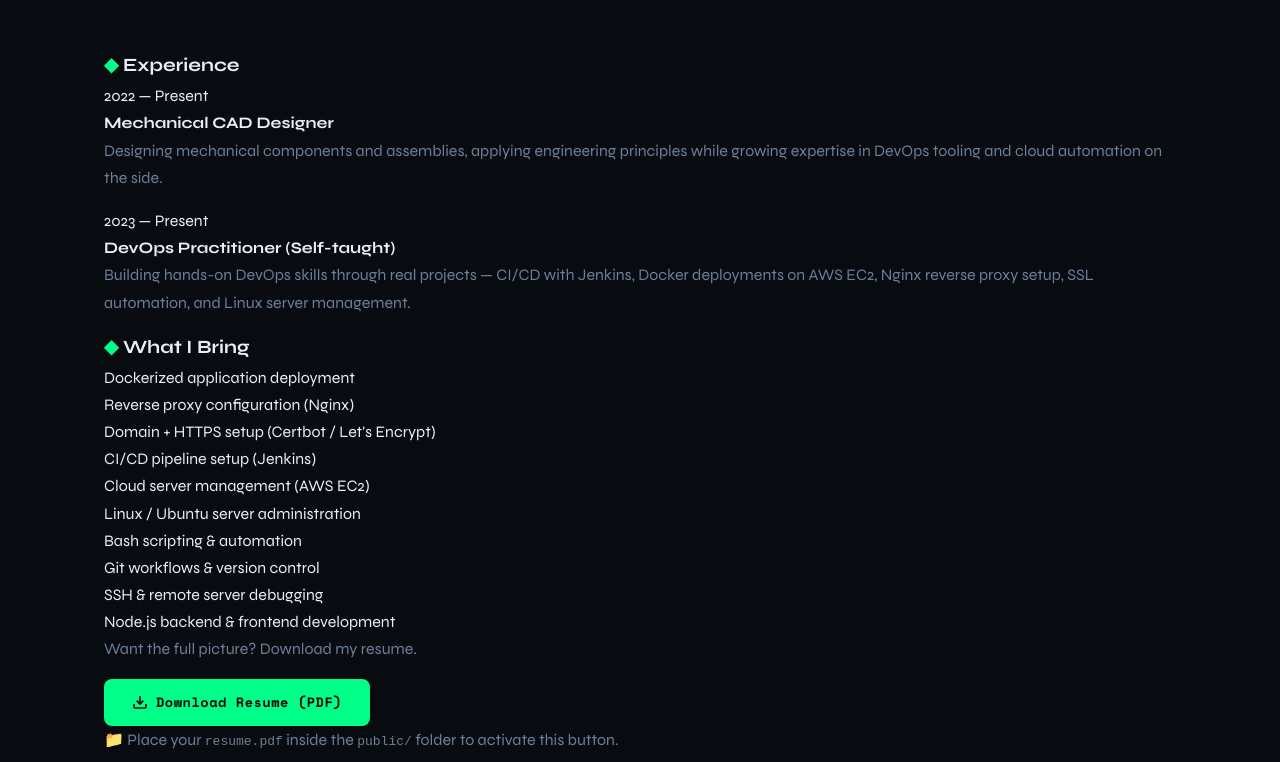
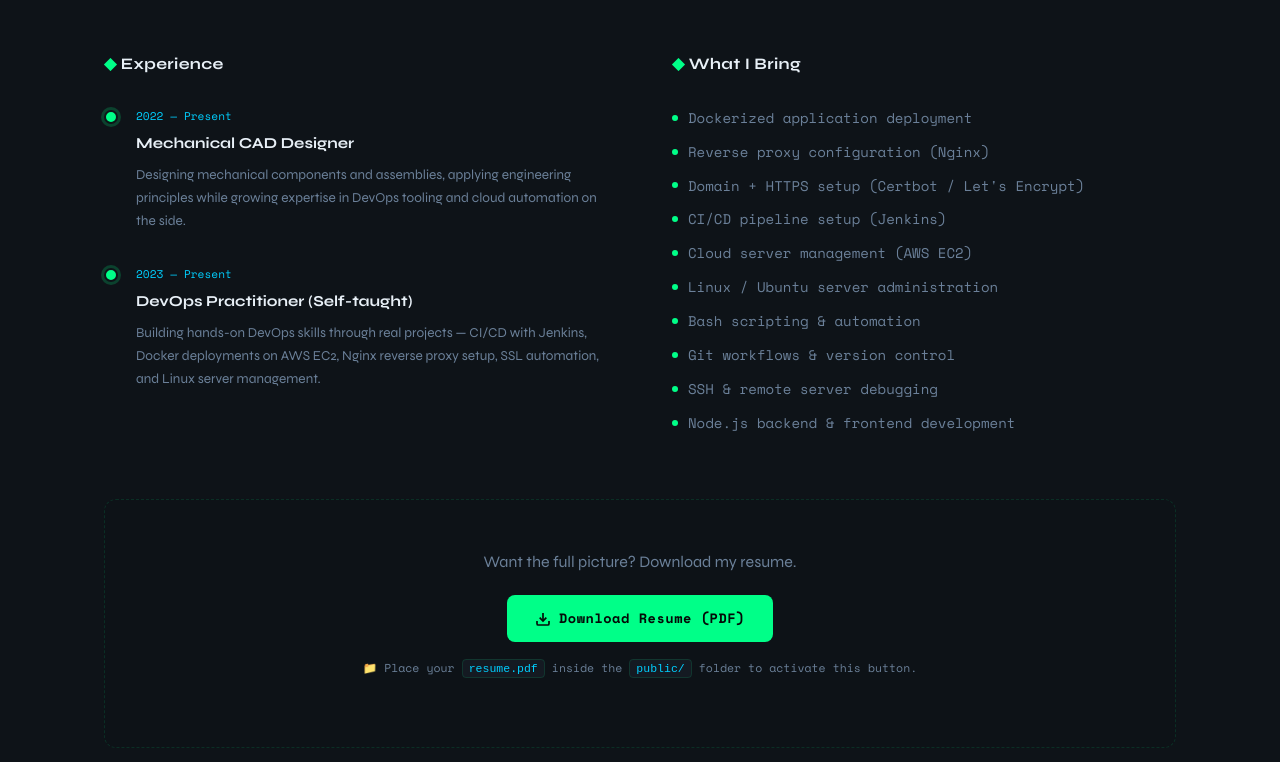
Before and after one commit to aru-akay/Portfolio-latest, a website: page public/index.html in a window 1280 px wide. Shown: the part 4498-5260 px from the top of the page. Drawn offline with nearby package versions, Linux system fonts and the light colour scheme.

Commit message:
Add resume section styles to style.css

```diff
--- a/public/css/style.css
+++ b/public/css/style.css
@@ -395,6 +395,96 @@ p { color: var(--text-muted); margin-bottom: 1rem; }
 .form-status.success { color: var(--accent); }
 .form-status.error { color: var(--accent3); }
 
+/* ── RESUME ──────────────────────────────────────────────────── */
+.resume-section { background: var(--bg2); }
+
+.resume-grid {
+  display: grid;
+  grid-template-columns: 1fr 1fr;
+  gap: 64px;
+  margin-bottom: 64px;
+}
+
+.resume-col-title {
+  font-size: 1rem; font-weight: 700;
+  margin-bottom: 28px; letter-spacing: .02em;
+  color: var(--text);
+}
+
+/* Timeline */
+.timeline { display: flex; flex-direction: column; gap: 0; }
+.tl-item {
+  display: grid;
+  grid-template-columns: 16px 1fr;
+  gap: 16px;
+  padding-bottom: 32px;
+  position: relative;
+}
+.tl-item:not(:last-child) .tl-dot::after {
+  content: '';
+  position: absolute;
+  left: 7px; top: 16px;
+  width: 2px;
+  height: calc(100% - 16px);
+  background: var(--border);
+}
+.tl-dot {
+  width: 14px; height: 14px; border-radius: 50%;
+  background: var(--accent);
+  border: 2px solid var(--bg2);
+  box-shadow: 0 0 0 3px rgba(0,255,136,.2);
+  margin-top: 4px;
+  flex-shrink: 0;
+  position: relative; z-index: 1;
+}
+.tl-date {
+  font-family: var(--font-mono); font-size: .7rem;
+  color: var(--accent2); display: block; margin-bottom: 6px;
+}
+.tl-content h4 {
+  font-size: .95rem; font-weight: 700;
+  margin-bottom: 6px; color: var(--text);
+}
+.tl-content p { font-size: .85rem; margin: 0; }
+
+/* Skills list */
+.resume-skills-list { display: flex; flex-direction: column; gap: 10px; }
+.rs-item {
+  display: flex; align-items: center; gap: 10px;
+  font-size: .88rem; color: var(--text-muted);
+  font-family: var(--font-mono);
+}
+.rs-dot {
+  width: 6px; height: 6px; border-radius: 50%;
+  background: var(--accent); flex-shrink: 0;
+}
+
+/* Download block */
+.resume-download {
+  text-align: center;
+  padding: 48px 32px;
+  border: 1px dashed var(--border);
+  border-radius: var(--radius);
+  background: var(--card-bg);
+}
+.resume-download p { margin-bottom: 20px; font-size: 1rem; }
+.resume-download .btn { display: inline-flex; margin: 0 auto; }
+.resume-note {
+  margin-top: 16px !important;
+  font-family: var(--font-mono);
+  font-size: .72rem !important;
+  color: var(--text-muted) !important;
+}
+.resume-note code {
+  background: var(--bg3); border: 1px solid var(--border);
+  border-radius: 4px; padding: 2px 6px;
+  color: var(--accent2);
+}
+
+@media (max-width: 900px) {
+  .resume-grid { grid-template-columns: 1fr; gap: 40px; }
+}
+
 /* ── FOOTER ──────────────────────────────────────────────────── */
 .footer {
   border-top: 1px solid var(--border);
```
